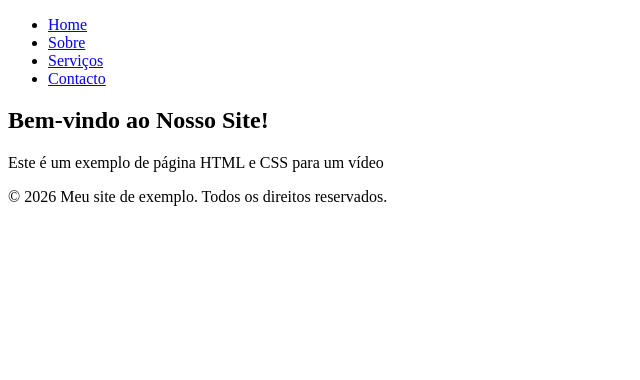
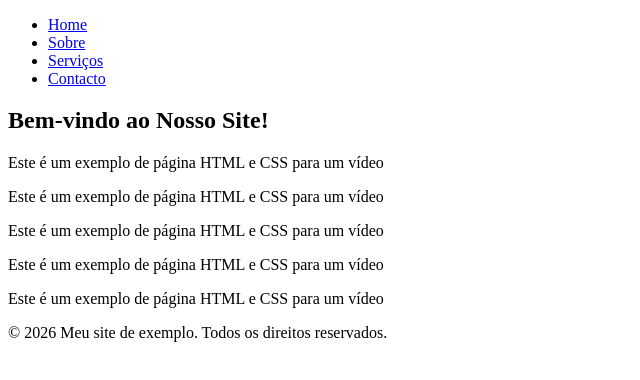
Before and after one commit to manrenas/meu-projeto, a plain HTML site: page index.html in a window 1280 px wide. Shown: the part 152-532 px from the top of the page, without its empty margins (0-640 px from the left). Drawn offline with Linux system fonts and the light colour scheme.

Commit message:
adicionando paragrafos na página

```diff
--- a/index.html
+++ b/index.html
@@ -23,6 +23,10 @@
         <section class="conteudo">
             <h2>Bem-vindo ao Nosso Site!</h2>
             <p>Este é um exemplo de página HTML e CSS para um vídeo</p>
+            <p>Este é um exemplo de página HTML e CSS para um vídeo</p>
+            <p>Este é um exemplo de página HTML e CSS para um vídeo</p>
+            <p>Este é um exemplo de página HTML e CSS para um vídeo</p>
+            <p>Este é um exemplo de página HTML e CSS para um vídeo</p>
         </section>
     </div>
     <footer>
```
